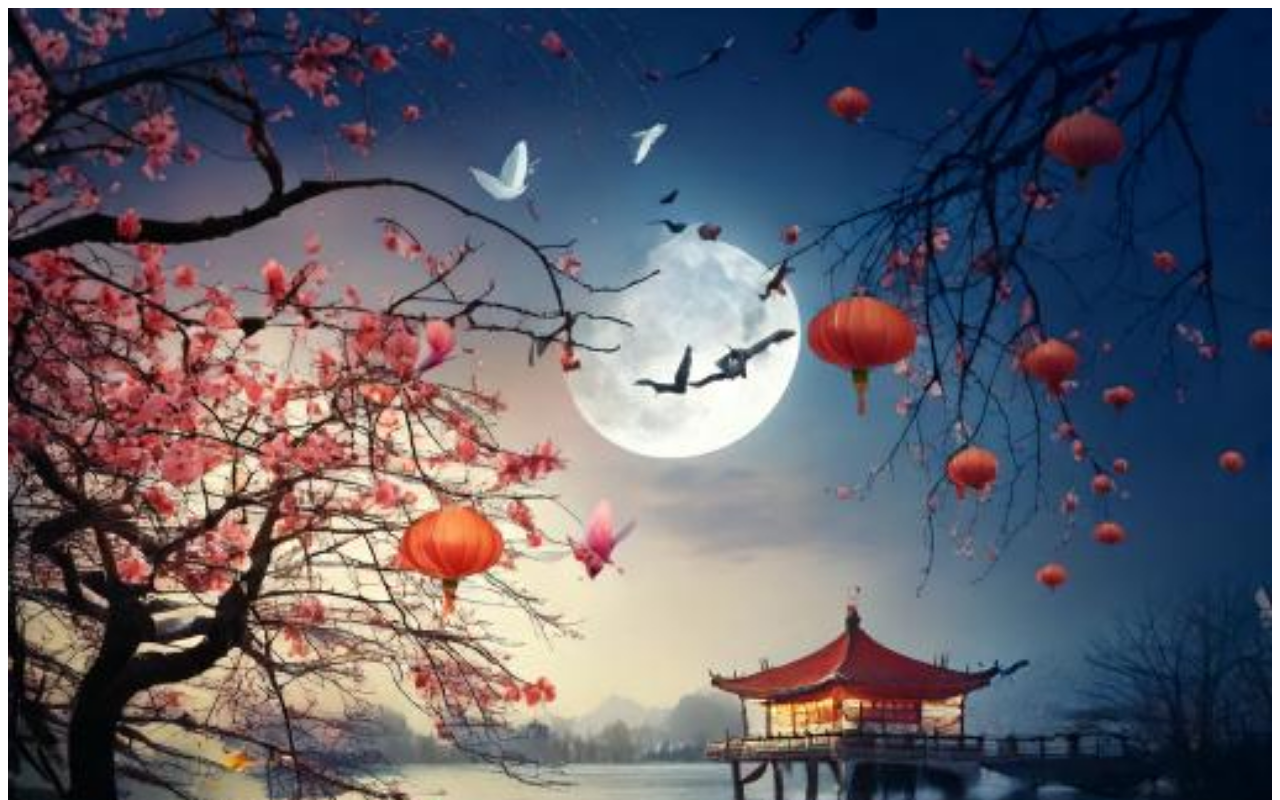
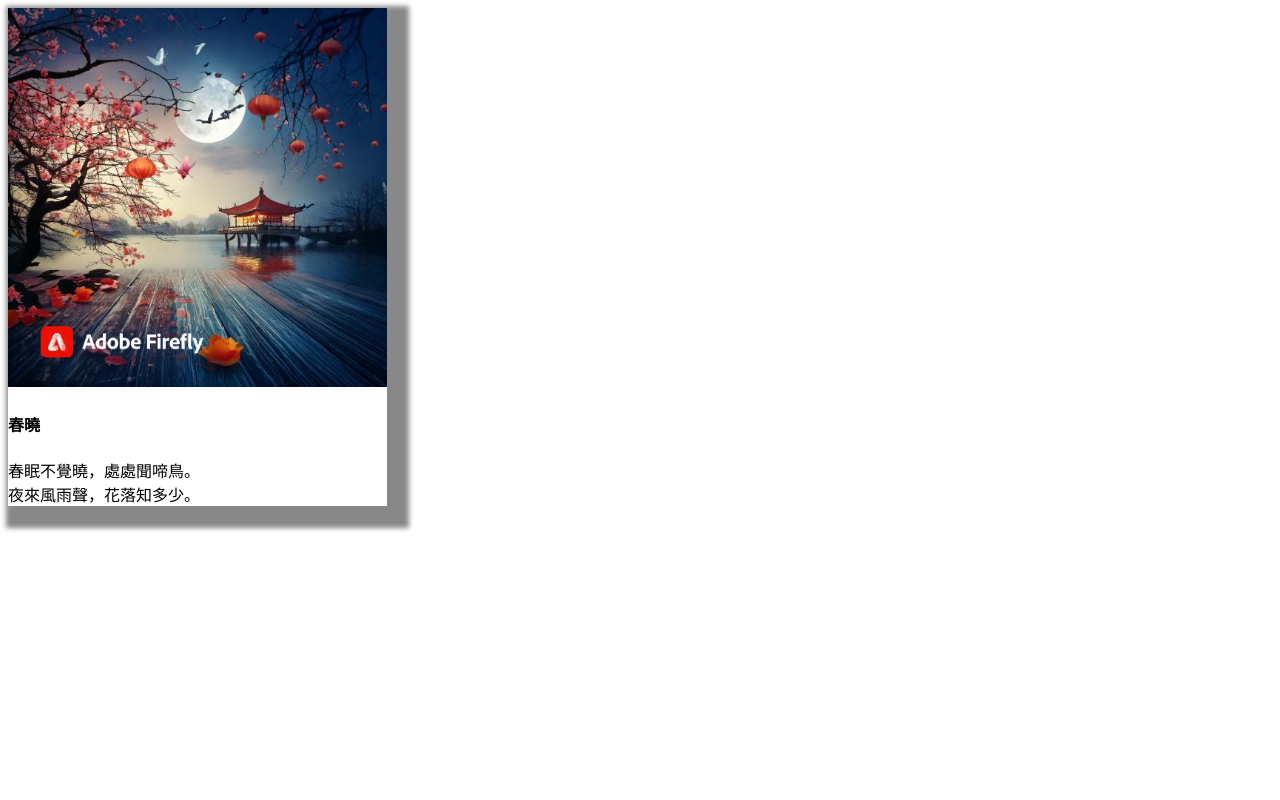
Before and after one commit to e-nnnnn/e-nnnnn.github.io, a plain HTML site: page 1022/index.html in a window 1280 px wide. Shown: the top 800 px of the page. Drawn offline with Linux system fonts and the light colour scheme; files whose address does not match are found by name; a web font is replaced by a local one.

Commit message:
Add files via upload

```diff
--- a/1022/index.html
+++ b/1022/index.html
@@ -4,17 +4,17 @@
 
 	<head>
 		<meta name="viewpoint" content="width=device-width,initial-scale=1">
-		<link rel="stylesheet" href="mycard1.css>
+		<link rel="stylesheet" href="mycard1.css">
 		<link rel="preconnect" href="https://fonts.googleapis.com">
-<link rel="preconnect" href="https://fonts.gstatic.com" crossorigin>
-<link href="https://fonts.googleapis.com/css2?family=LXGW+WenKai+TC&display=swap" rel="stylesheet">
+		<link rel="preconnect" href="https://fonts.gstatic.com" crossorigin>
+		<link href="https://fonts.googleapis.com/css2?family=LXGW+WenKai+TC&display=swap" rel="stylesheet">
 
 
 	</head>
 
 	<body>
 		<div class='card'>
-			<img src='C:\Users\ccuser\Downloads\plum.jpg' alt='Avatar' style='width: 100%'>
+			<img src='poem.jpg' alt='Avatar' style='width: 100%'>
 			<div class='container'>
 				<h4>春曉</h4>
 				<p>春眠不覺曉，處處聞啼鳥。<br />
```
